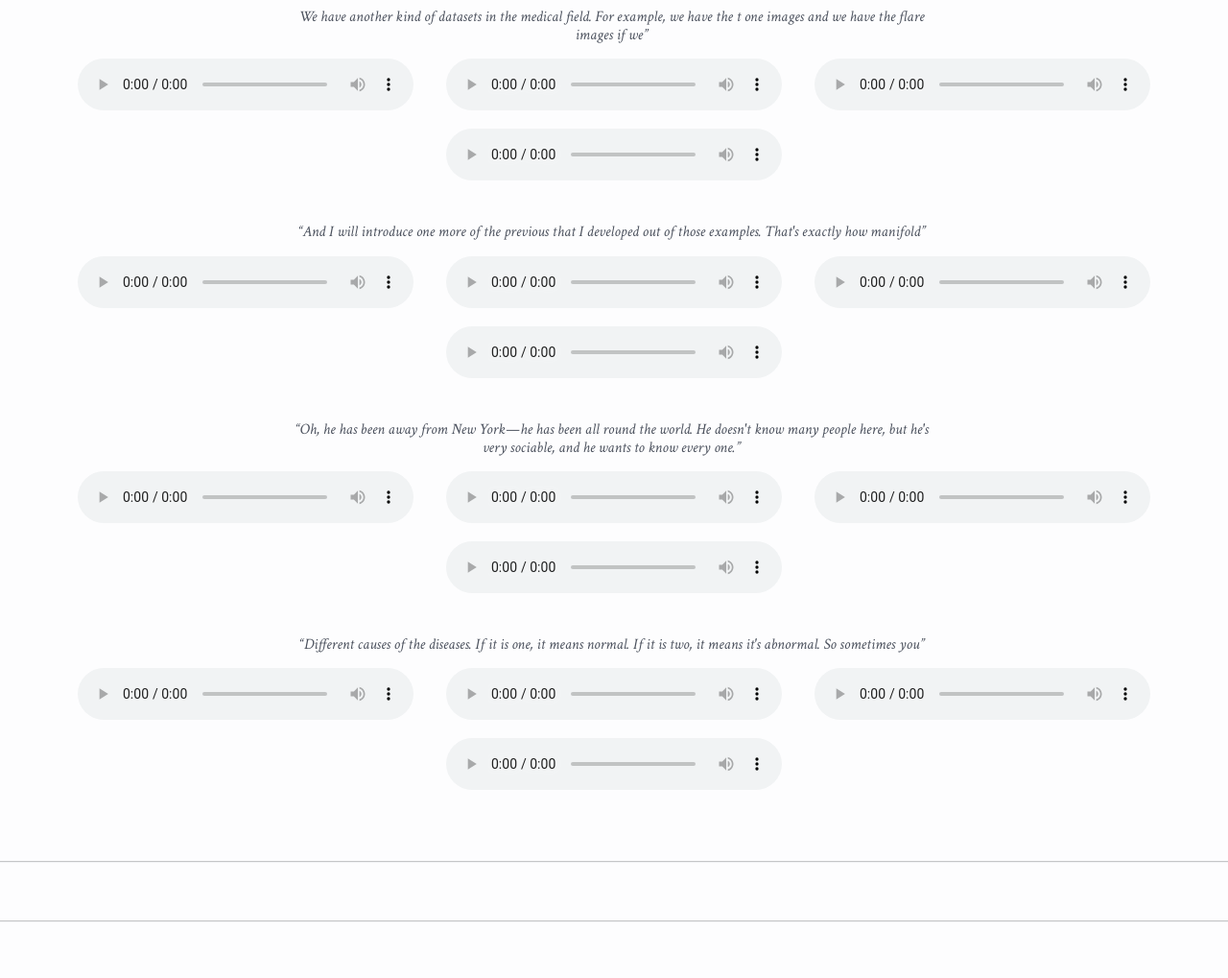
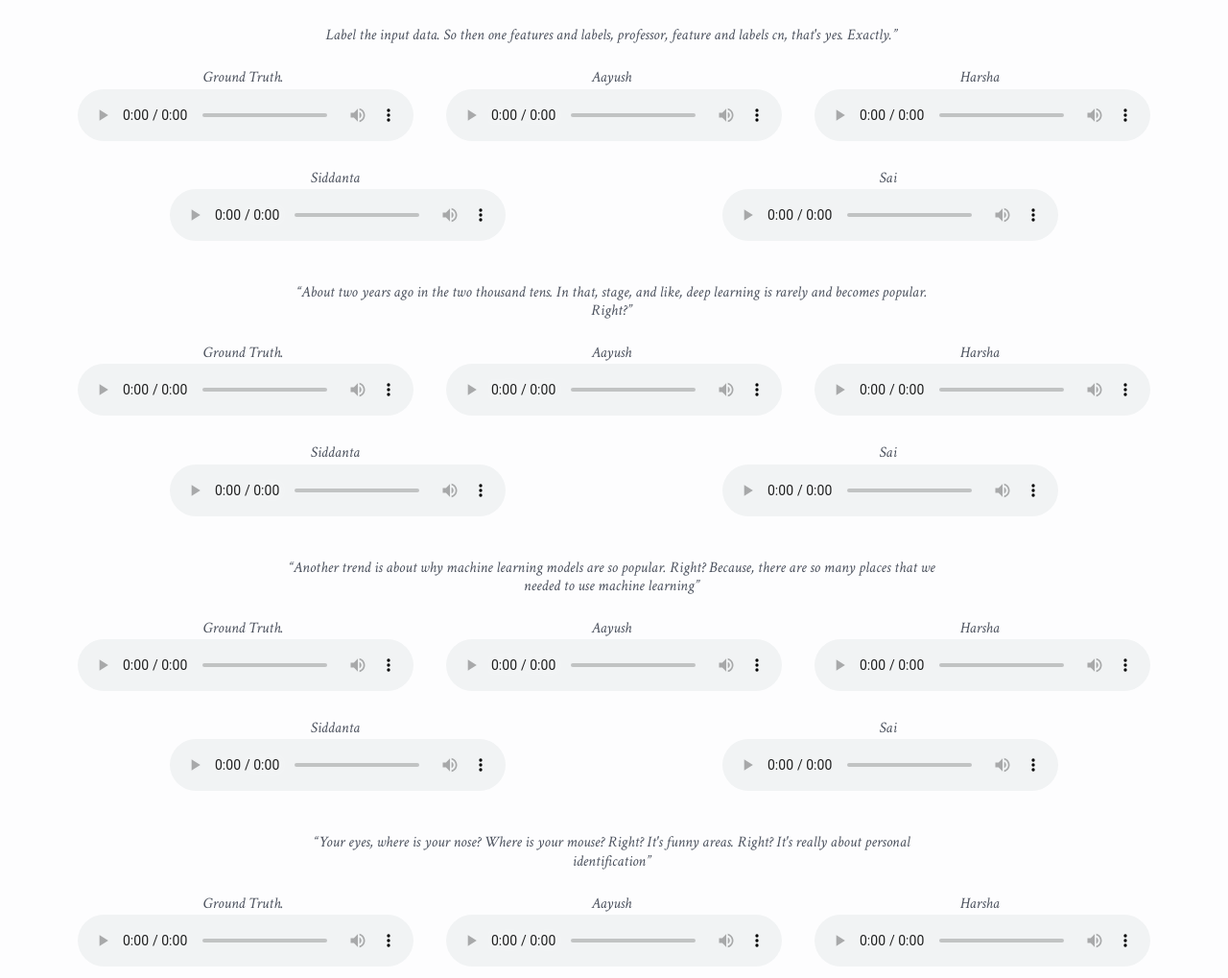
Before and after one commit to SiddantaK/High-Quality-Voice-Cloning, a plain HTML site: page index.html in a window 1280 px wide. Shown: the part 2960-3979 px from the top of the page at 96% size. Drawn offline with nearby package versions, Linux system fonts and the light colour scheme.

Commit message:
Audios added

```diff
--- a/index.html
+++ b/index.html
@@ -140,45 +140,49 @@ capture audio details. Training a language model on both token types achieves hi
         <h3>Text-to-Speech with Different Customs Models within Group Members</h3>
         <p>Each unlabelled audio clip is taken from the dataset and the audio clip that directly follows is a sample generated by the model primed with that sequence.</p>
 
-        <p class='playlist-title text'>&ldquo;Let's see some examples. So first, right is above the domain adaptation. So in this slide, we will see our,&rdquo;</p>
+        <p class='playlist-title text'>&ldquo;Especially the amount that data labeling is a big challenge for all existing machine learning. For those, you definitely need to provide feed&rdquo;</p>
         <div class='playlist'>
-            <div class='labeled-audio'><p class='text'>Ground Truth.</p><audio preload='metadata' controls><source src='audio/Groundtruth/clip_slide3_0000-0010.mp3' type='audio/mpeg'></audio></div>
-            <div class='labeled-audio'><p class='text'>Aayush</p><audio preload='metadata' controls><source src='audio/ourmodel/clip_slide3_0000-0010.mp3' type='audio/mpeg'></audio></div>
+            <div class='labeled-audio'><p class='text'>Ground Truth.</p><audio preload='metadata' controls><source src='audio/input/slide29_0100-0110.mp3' type='audio/mpeg'></audio></div>
+            <div class='labeled-audio'><p class='text'>Aayush</p><audio preload='metadata' controls><source src='' type='audio/mpeg'></audio></div>
             <div class='labeled-audio'><p class='text'>Harsha</p><audio preload='metadata' controls><source src='samples/mp3/blizzard_tts_unbiased/sample-0/fake-1.mp3' type='audio/mpeg'></audio></div>
-            <div class='labeled-audio'><p class='text'>Siddanta</p><audio preload='metadata' controls><source src='samples/mp3/blizzard_tts_unbiased/sample-0/fake-2.mp3' type='audio/mpeg'></audio></div>
+            <div class='labeled-audio'><p class='text'>Siddanta</p><audio preload='metadata' controls><source src='audio/sid/slide29_0100_0110.mp3' type='audio/mpeg'></audio></div>
             <div class='labeled-audio'><p class='text'>Sai</p><audio preload='metadata' controls><source src='samples/mp3/blizzard_tts_unbiased/sample-0/fake-2.mp3' type='audio/mpeg'></audio></div>
         </div>
 
-        <p class='playlist-title text'>We have another kind of datasets in the medical field. For example, we have the t one images and we have the flare images if we&rdquo;</p>
+        <p class='playlist-title text'>Label the input data. So then one features and labels, professor, feature and labels cn, that's yes. Exactly.&rdquo;</p>
         <div class='playlist'>
-            <div class='labeled-audio'><audio preload='metadata' controls><source src='audio/Groundtruth/clip_slide3_0070-0080.mp3' type='audio/mpeg'></audio></div>
-            <div class='labeled-audio'><audio preload='metadata' controls><source src='audio/ourmodel/clip_slide3_0070-0080.mp3' type='audio/mpeg'></audio></div>
-            <div class='labeled-audio'><audio preload='metadata' controls><source src='samples/mp3/blizzard_tts_unbiased/sample-3/fake-1.mp3' type='audio/mpeg'></audio></div>
-            <div class='labeled-audio'><audio preload='metadata' controls><source src='samples/mp3/blizzard_tts_unbiased/sample-3/fake-2.mp3' type='audio/mpeg'></audio></div>
+            <div class='labeled-audio'><p class='text'>Ground Truth.</p><audio preload='metadata' controls><source src='audio/input/slide30_0060-0070.mp3' type='audio/mpeg'></audio></div>
+            <div class='labeled-audio'><p class='text'>Aayush</p><audio preload='metadata' controls><source src='audio/aayush/clip_slide30_0060-0070-aaayush.mp3' type='audio/mpeg'></audio></div>
+            <div class='labeled-audio'><p class='text'>Harsha</p><audio preload='metadata' controls><source src='samples/mp3/blizzard_tts_unbiased/sample-3/fake-1.mp3' type='audio/mpeg'></audio></div>
+            <div class='labeled-audio'><p class='text'>Siddanta</p><audio preload='metadata' controls><source src='audio/sid/slide30_0060_0070.mp3' type='audio/mpeg'></audio></div>
+            <div class='labeled-audio'><p class='text'>Sai</p><audio preload='metadata' controls><source src='samples/mp3/blizzard_tts_unbiased/sample-3/fake-2.mp3' type='audio/mpeg'></audio></div>
         </div>
 
-        <p class='playlist-title text'>&ldquo;And I will introduce one more of the previous that I developed out of those examples. That's exactly how manifold&rdquo;</p>
+        <p class='playlist-title text'>&ldquo;About two years ago in the two thousand tens. In that, stage, and like, deep learning is rarely and becomes popular. Right?&rdquo;</p>
         <div class='playlist'>
-            <div class='labeled-audio'><audio preload='metadata' controls><source src='audio/Groundtruth/clip_slide4_0000-0010.mp3' type='audio/mpeg'></audio></div>
-            <div class='labeled-audio'><audio preload='metadata' controls><source src='audio/ourmodel/clip_slide4_0000-0010.mp3' type='audio/mpeg'></audio></div>
-            <div class='labeled-audio'><audio preload='metadata' controls><source src='samples/mp3/blizzard_tts_unbiased/sample-5/fake-1.mp3' type='audio/mpeg'></audio></div>
-            <div class='labeled-audio'><audio preload='metadata' controls><source src='samples/mp3/blizzard_tts_unbiased/sample-5/fake-2.mp3' type='audio/mpeg'></audio></div>
+            <div class='labeled-audio'><p class='text'>Ground Truth.</p><audio preload='metadata' controls><source src='audio/input/slide34_0030-0040.mp3' type='audio/mpeg'></audio></div>
+            <div class='labeled-audio'><p class='text'>Aayush</p><audio preload='metadata' controls><source src='audio/aayush/clip_slide34_0030-0040.mp3' type='audio/mpeg'></audio></div>
+            <div class='labeled-audio'><p class='text'>Harsha</p><audio preload='metadata' controls><source src='samples/mp3/blizzard_tts_unbiased/sample-5/fake-1.mp3' type='audio/mpeg'></audio></div>
+            <div class='labeled-audio'><p class='text'>Siddanta</p><audio preload='metadata' controls><source src='audio/sid/slide34_0030_0040.mp3' type='audio/mpeg'></audio></div>
+            <div class='labeled-audio'><p class='text'>Sai</p><audio preload='metadata' controls><source src='samples/mp3/blizzard_tts_unbiased/sample-3/fake-2.mp3' type='audio/mpeg'></audio></div>
         </div>
 
-        <p class='playlist-title text'>&ldquo;Oh, he has been away from New York&mdash;he has been all round the world. He doesn't know many people here, but he's very sociable, and he wants to know every one.&rdquo;</p>
+
+        <p class='playlist-title text'>&ldquo;Another trend is about why machine learning models are so popular. Right? Because, there are so many places that we needed to use machine learning&rdquo;</p>
         <div class='playlist'>
-            <div class='labeled-audio'><audio preload='metadata' controls><source src='audio/Groundtruth/clip_slide5_0020-0030.mp3' type='audio/mpeg'></audio></div>
-            <div class='labeled-audio'><audio preload='metadata' controls><source src='samples/mp3/blizzard_tts_unbiased/sample-6/fake-0.mp3' type='audio/mpeg'></audio></div>
-            <div class='labeled-audio'><audio preload='metadata' controls><source src='samples/mp3/blizzard_tts_unbiased/sample-6/fake-1.mp3' type='audio/mpeg'></audio></div>
-            <div class='labeled-audio'><audio preload='metadata' controls><source src='samples/mp3/blizzard_tts_unbiased/sample-6/fake-2.mp3' type='audio/mpeg'></audio></div>
+            <div class='labeled-audio'><p class='text'>Ground Truth.</p><audio preload='metadata' controls><source src='audio/input/slide56_0000-0010.mp3' type='audio/mpeg'></audio></div>
+            <div class='labeled-audio'><p class='text'>Aayush</p><audio preload='metadata' controls><source src='' type='audio/mpeg'></audio></div>
+            <div class='labeled-audio'><p class='text'>Harsha</p><audio preload='metadata' controls><source src='samples/mp3/blizzard_tts_unbiased/sample-2/fake-1.mp3' type='audio/mpeg'></audio></div>
+            <div class='labeled-audio'><p class='text'>Siddanta</p><audio preload='metadata' controls><source src='audio/sid/slide56_0000_0010.mp3' type='audio/mpeg'></audio></div>
+            <div class='labeled-audio'><p class='text'>Sai</p><audio preload='metadata' controls><source src='samples/mp3/blizzard_tts_unbiased/sample-2/fake-2.mp3' type='audio/mpeg'></audio></div>
         </div>
-
-        <p class='playlist-title text'>&ldquo;Different causes of the diseases. If it is one, it means normal. If it is two, it means it's abnormal. So sometimes you&rdquo;</p>
+        <p class='playlist-title text'>&ldquo;Your eyes, where is your nose? Where is your mouse? Right? It's funny areas. Right? It's really about personal identification&rdquo;</p>
         <div class='playlist'>
-            <div class='labeled-audio'><audio preload='metadata' controls><source src='audio/Groundtruth/clip_slide7_0020-0030.mp3' type='audio/mpeg'></audio></div>
-            <div class='labeled-audio'><audio preload='metadata' controls><source src='audio/ourmodel/clip_slide7_0020-0030.mp3' type='audio/mpeg'></audio></div>
-            <div class='labeled-audio'><audio preload='metadata' controls><source src='samples/mp3/blizzard_tts_unbiased/sample-2/fake-1.mp3' type='audio/mpeg'></audio></div>
-            <div class='labeled-audio'><audio preload='metadata' controls><source src='samples/mp3/blizzard_tts_unbiased/sample-2/fake-2.mp3' type='audio/mpeg'></audio></div>
+            <div class='labeled-audio'><p class='text'>Ground Truth.</p><audio preload='metadata' controls><source src='audio/input/slide69_0010-0020.mp3' type='audio/mpeg'></audio></div>
+            <div class='labeled-audio'><p class='text'>Aayush</p><audio preload='metadata' controls><source src='audio/aayush/clip_slide69_0010-0020.mp3' type='audio/mpeg'></audio></div>
+            <div class='labeled-audio'><p class='text'>Harsha</p><audio preload='metadata' controls><source src='samples/mp3/blizzard_tts_unbiased/sample-2/fake-1.mp3' type='audio/mpeg'></audio></div>
+            <div class='labeled-audio'><p class='text'>Siddanta</p><audio preload='metadata' controls><source src='audio/sid/slide69_0010_0020.mp3' type='audio/mpeg'></audio></div>
+            <div class='labeled-audio'><p class='text'>Sai</p><audio preload='metadata' controls><source src='samples/mp3/blizzard_tts_unbiased/sample-2/fake-2.mp3' type='audio/mpeg'></audio></div>
         </div>
     </div>
 
```
Also changed, not shown: 13 other files.
